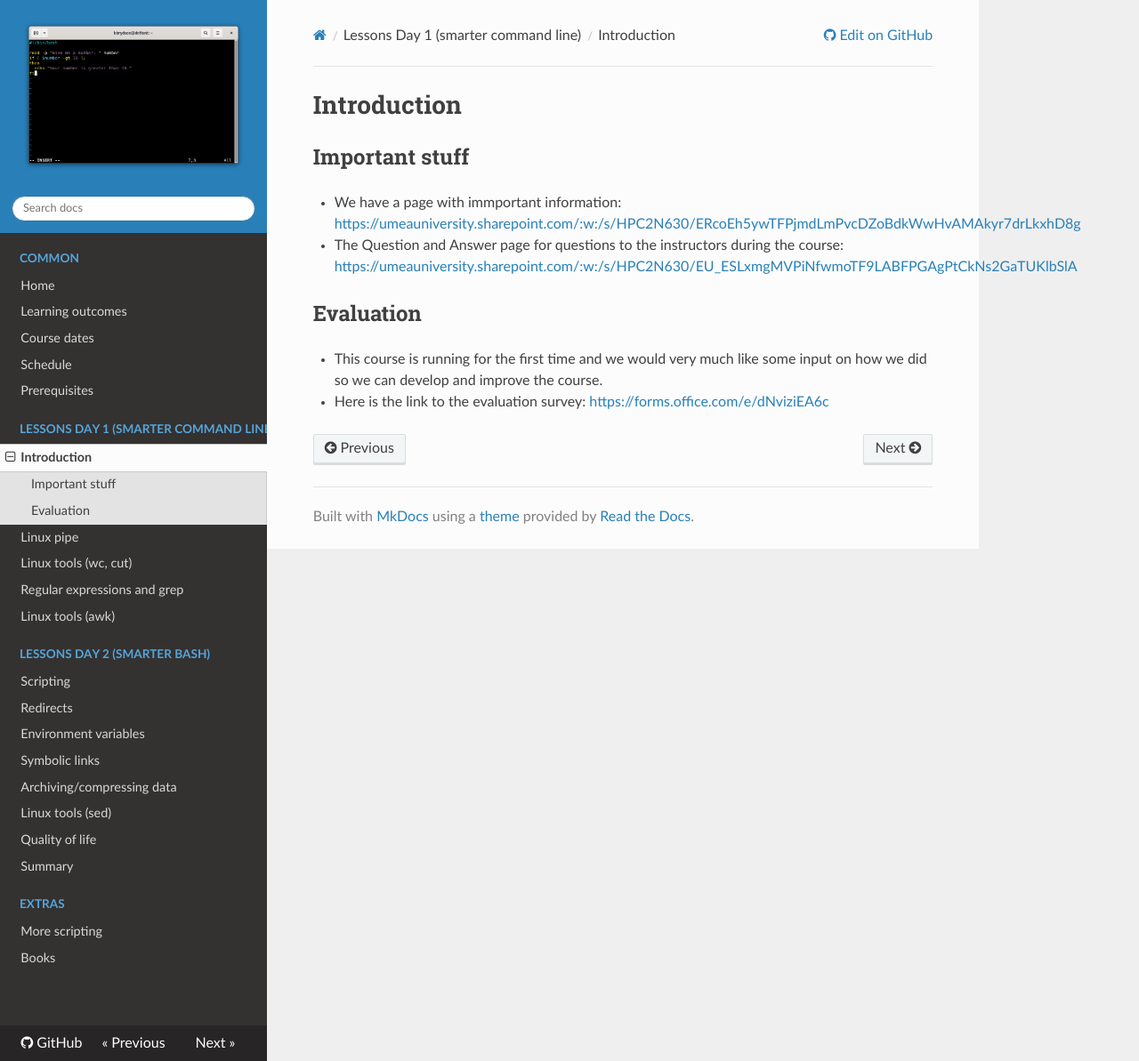
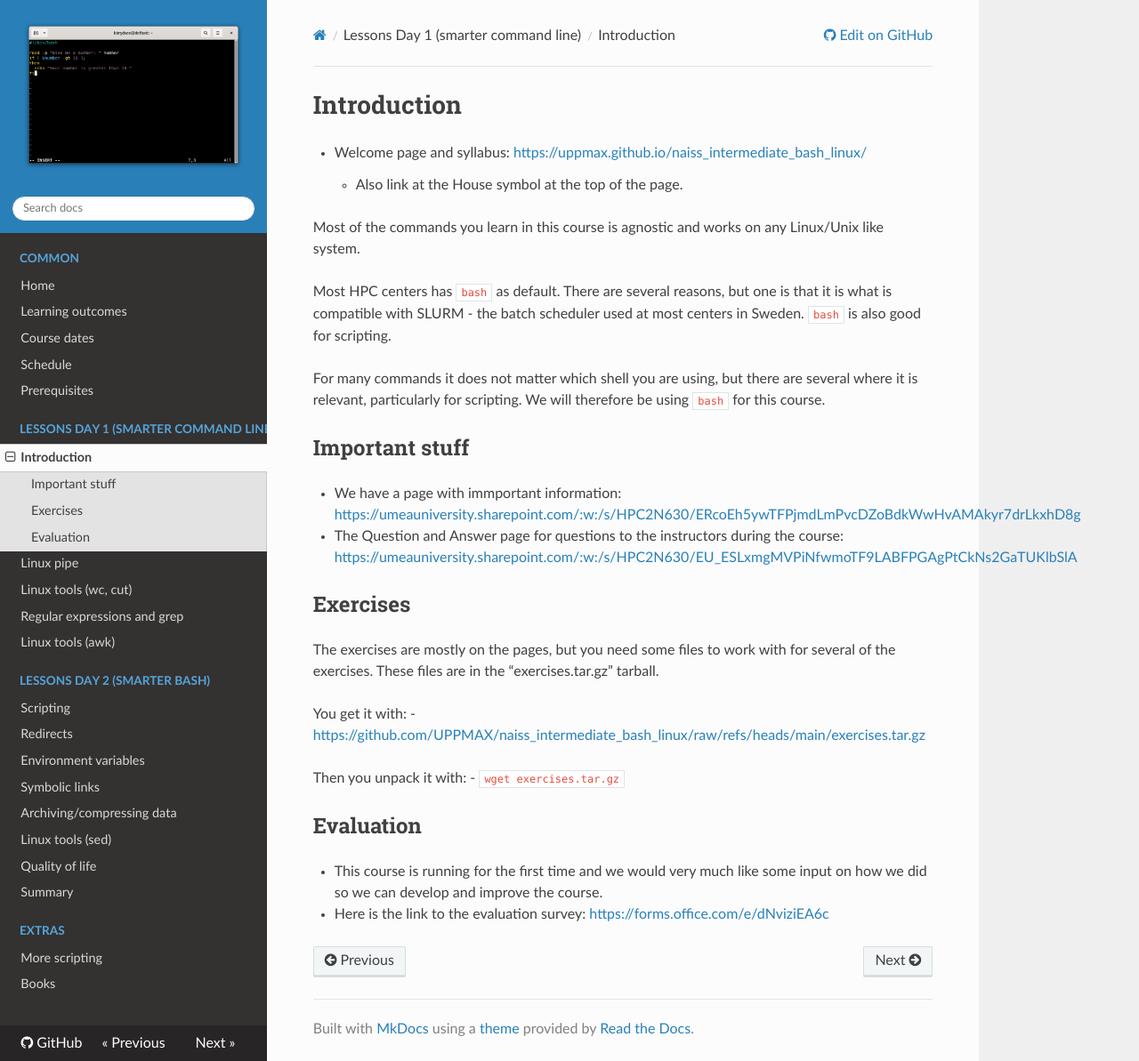
Before and after one commit to UPPMAX/linux-command-line-201, an MkDocs documentation site: the page built from docs/sessions/intro.md, in a window 1280 px wide and 1193 px high. Shown: the whole window at 89% size. Built offline with MkDocs 1.6.1, drawn with Linux system fonts in a browser that asks for light colours; nearby versions of some CDN libraries.

Commit message:
Adding some more text to the introduction page and also the tarball

```diff
--- a/docs/sessions/intro.md
+++ b/docs/sessions/intro.md
@@ -1,10 +1,29 @@
 # Introduction
+
+- Welcome page and syllabus: <a href="https://uppmax.github.io/naiss_intermediate_bash_linux/" target="_blank">https://uppmax.github.io/naiss_intermediate_bash_linux/</a>
+    - Also link at the House symbol at the top of the page.
+
+Most of the commands you learn in this course is agnostic and works on any Linux/Unix like system.
+
+Most HPC centers has ``bash`` as default. There are several reasons, but one is that it is what is compatible with SLURM - the batch scheduler used at most centers in Sweden. ``bash`` is also good for scripting.
+
+For many commands it does not matter which shell you are using, but there are several where it is relevant, particularly for scripting. We will therefore be using ``bash`` for this course.
 
 ## Important stuff
 
 - We have a page with immportant information: <a href="https://umeauniversity.sharepoint.com/:w:/s/HPC2N630/ERcoEh5ywTFPjmdLmPvcDZoBdkWwHvAMAkyr7drLkxhD8g" target="_blank">https://umeauniversity.sharepoint.com/:w:/s/HPC2N630/ERcoEh5ywTFPjmdLmPvcDZoBdkWwHvAMAkyr7drLkxhD8g</a>
 - The Question and Answer page for questions to the instructors during the course: <a href="https://umeauniversity.sharepoint.com/:w:/s/HPC2N630/EU_ESLxmgMVPiNfwmoTF9LABFPGAgPtCkNs2GaTUKlbSlA" target="_blank">https://umeauniversity.sharepoint.com/:w:/s/HPC2N630/EU_ESLxmgMVPiNfwmoTF9LABFPGAgPtCkNs2GaTUKlbSlA</a>
 
+## Exercises
+
+The exercises are mostly on the pages, but you need some files to work with for several of the exercises. These files are in the "exercises.tar.gz" tarball.
+
+You get it with:
+- <a href="https://github.com/UPPMAX/naiss_intermediate_bash_linux/raw/refs/heads/main/exercises.tar.gz" target="_blank">https://github.com/UPPMAX/naiss_intermediate_bash_linux/raw/refs/heads/main/exercises.tar.gz</a>
+
+Then you unpack it with:
+- ``wget exercises.tar.gz``
+
 ## Evaluation
 
 - This course is running for the first time and we would very much like some input on how we did so we can develop and improve the course.
```
